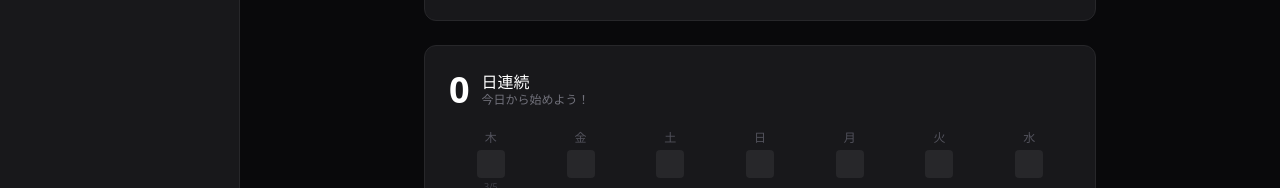
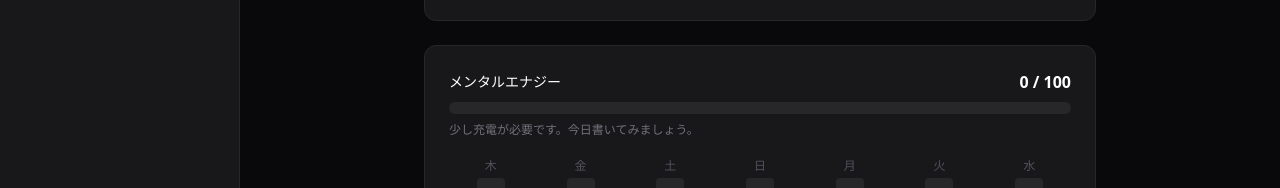
Before and after one commit to TakumaFUSE/mindsera_proto, a Next.js app: page /dashboard in a window 1280 px wide. Shown: the part 271-459 px from the top of the page. Built offline with nearby package versions, Linux system fonts and the light colour scheme; no server answers.

Commit message:
add energy

```diff
--- a/src/app/(app)/dashboard/page.tsx
+++ b/src/app/(app)/dashboard/page.tsx
@@ -4,7 +4,7 @@ import { useJournalStore } from '@/lib/store'
 import { EntryCard } from '@/components/journal/EntryCard'
 import { MindsetScoreCard } from '@/components/mindset/MindsetScoreCard'
 import { calcMindsetScore } from '@/lib/mindset-score'
-import { calcStreak, toDateKey } from '@/lib/streak'
+import { calcStreak, toDateKey, calculateEnergy } from '@/lib/streak'
 import Link from 'next/link'
 import { PenLine, Sparkles } from 'lucide-react'
 
@@ -57,6 +57,7 @@ export default function DashboardPage() {
 
   const entryDays = new Set(entries.map((e) => toDateKey(new Date(e.createdAt))))
   const streak = calcStreak(entries.map((e) => new Date(e.createdAt)))
+  const energy = calculateEnergy(entries)
 
   const today = new Date()
   const heatmapDays = Array.from({ length: 28 }, (_, i) => {
@@ -82,16 +83,28 @@ export default function DashboardPage() {
         <MindsetWelcomeCard />
       )}
 
-      {/* Streak + Heatmap */}
+      {/* Energy + Heatmap */}
       <div className="bg-zinc-900 border border-zinc-800 rounded-xl p-6 mb-6">
-        <div className="flex items-center gap-3 mb-5">
-          <span className="text-4xl font-bold text-white">{streak}</span>
-          <div>
-            <p className="text-white font-medium leading-tight">日連続</p>
-            <p className="text-zinc-500 text-xs">
-              {streak === 0 ? '今日から始めよう！' : 'この調子で続けよう 🔥'}
-            </p>
+        <div className="mb-5">
+          <div className="flex items-center justify-between mb-2">
+            <p className="text-white font-medium text-sm">メンタルエナジー</p>
+            <p className="text-white font-semibold tabular-nums">{energy} / 100</p>
           </div>
+          <div className="w-full h-3 bg-zinc-800 rounded-full overflow-hidden">
+            <div
+              className={`h-full rounded-full transition-all duration-500 ${
+                energy <= 30 ? 'bg-zinc-500' : energy <= 60 ? 'bg-violet-400' : 'bg-violet-500'
+              }`}
+              style={{ width: `${energy}%` }}
+            />
+          </div>
+          <p className="text-zinc-500 text-xs mt-2">
+            {energy <= 30
+              ? '少し充電が必要です。今日書いてみましょう。'
+              : energy <= 60
+              ? '良いペースです。続けていきましょう。'
+              : '絶好調！この調子で。🔥'}
+          </p>
         </div>
 
         {/* 曜日ヘッダー */}
--- a/src/app/(app)/journal/new/page.tsx
+++ b/src/app/(app)/journal/new/page.tsx
@@ -6,7 +6,7 @@ import { motion, AnimatePresence } from 'framer-motion'
 import { RotateCcw, Loader2 } from 'lucide-react'
 import { useJournalStore } from '@/lib/store'
 import { EmotionAnalysis } from '@/lib/types'
-import { calcStreak } from '@/lib/streak'
+import { calculateEnergy } from '@/lib/streak'
 
 type Phase = 'write' | 'loading' | 'deepen' | 'saving' | 'complete'
 
@@ -15,7 +15,7 @@ interface Turn {
   answer: string
 }
 
-function CompletionModal({ streak, onContinue }: { streak: number; onContinue: () => void }) {
+function CompletionModal({ energy, onContinue }: { energy: number; onContinue: () => void }) {
   return (
     <motion.div
       initial={{ opacity: 0 }}
@@ -35,7 +35,7 @@ function CompletionModal({ streak, onContinue }: { streak: number; onContinue: (
             向上しています。
           </h2>
           <p className="text-zinc-500 text-sm leading-relaxed mb-8">
-            毎日振り返ることでストリークを伸ばし、
+            毎日振り返ることでエナジーを積み上げ、
             あなただけにパーソナライズされた体験が得られます。
           </p>
           <button
@@ -50,10 +50,11 @@ function CompletionModal({ streak, onContinue }: { streak: number; onContinue: (
             initial={{ scale: 0.8, opacity: 0 }}
             animate={{ scale: 1, opacity: 1 }}
             transition={{ delay: 0.3, type: 'spring', stiffness: 200 }}
-            className="w-40 h-40 rounded-full border-4 border-zinc-600 flex flex-col items-center justify-center"
+            className="w-40 h-40 rounded-full border-4 border-violet-500/60 flex flex-col items-center justify-center"
           >
-            <span className="text-5xl font-bold text-white tabular-nums">{streak}</span>
-            <span className="text-zinc-500 text-sm mt-1">day streak</span>
+            <span className="text-violet-400 text-sm font-medium mb-1">＋20エナジー獲得！</span>
+            <span className="text-4xl font-bold text-white tabular-nums">{energy}</span>
+            <span className="text-zinc-500 text-xs mt-1">/ 100</span>
           </motion.div>
         </div>
       </motion.div>
@@ -75,7 +76,7 @@ export default function NewEntryPage() {
   // 現在表示中の質問と入力中の回答
   const [currentQuestion, setCurrentQuestion] = useState('')
   const [currentAnswer, setCurrentAnswer] = useState('')
-  const [streak, setStreak] = useState(0)
+  const [energy, setEnergy] = useState(0)
   const [savedId, setSavedId] = useState<string | null>(null)
 
   const textareaRef = useRef<HTMLTextAreaElement>(null)
@@ -156,8 +157,8 @@ export default function NewEntryPage() {
       }
     } catch {}
 
-    const allDates = [new Date(), ...entries.map((e) => new Date(e.createdAt))]
-    setStreak(calcStreak(allDates))
+    const allEntries = [{ createdAt: new Date() } as (typeof entries)[0], ...entries]
+    setEnergy(calculateEnergy(allEntries))
     setSavedId(id)
     setPhase('complete')
   }
@@ -170,7 +171,7 @@ export default function NewEntryPage() {
       <AnimatePresence>
         {phase === 'complete' && savedId && (
           <CompletionModal
-            streak={streak}
+            energy={energy}
             onContinue={() => router.push(`/journal/${savedId}`)}
           />
         )}
--- a/src/lib/streak.ts
+++ b/src/lib/streak.ts
@@ -1,3 +1,5 @@
+import { JournalEntry } from './types'
+
 const toKey = (d: Date) => `${d.getFullYear()}-${d.getMonth()}-${d.getDate()}`
 
 export function calcStreak(dates: Date[]): number {
@@ -17,3 +19,20 @@ export function calcStreak(dates: Date[]): number {
 export function toDateKey(d: Date): string {
   return toKey(d)
 }
+
+export function calculateEnergy(entries: JournalEntry[]): number {
+  const today = new Date()
+  const entryDays = new Set(entries.map((e) => toKey(new Date(e.createdAt))))
+
+  let energy = 0
+  for (let i = 29; i >= 0; i--) {
+    const d = new Date(today)
+    d.setDate(today.getDate() - i)
+    if (entryDays.has(toKey(d))) {
+      energy = Math.min(100, energy + 20)
+    } else {
+      energy = Math.max(0, energy - 5)
+    }
+  }
+  return energy
+}
```
